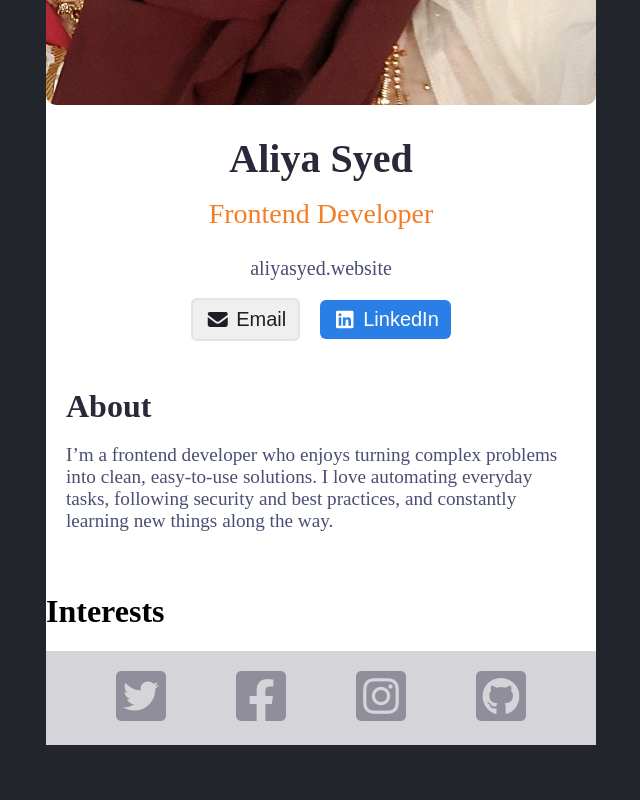
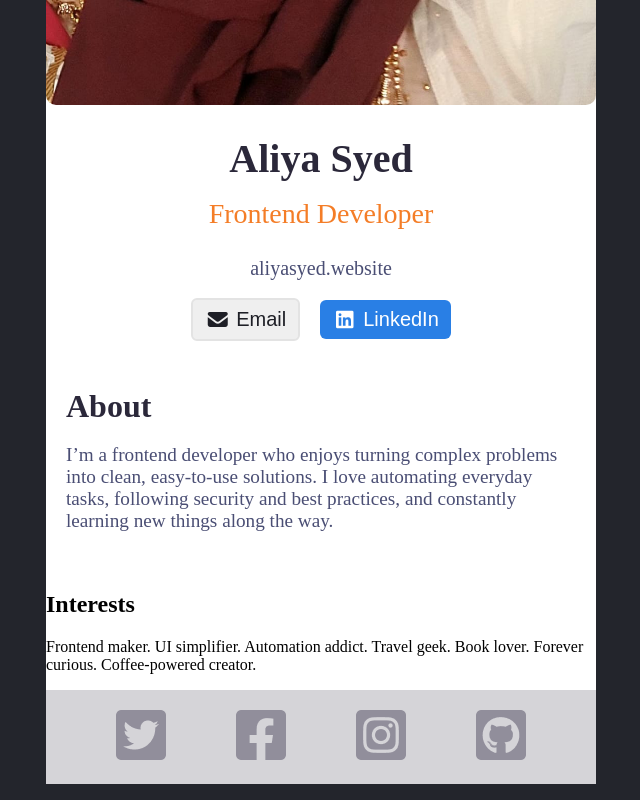
Before and after one commit to aliyasyeddd/Digital-Business-Card, a React (Vite) app: page / in a window 1280 px wide. Shown: the part 594-1394 px from the top of the page, without its empty margins (319-959 px from the left). Before the commit the page ends 1355 px from the top, so only its background shows below. Built offline with nearby package versions, Linux system fonts and the light colour scheme.

Commit message:
Update Interests component layout and content
Changed the Interests component to use a className, updated the heading to h2, and added a descriptive paragraph about interests. Improved formatting and consistency.

```diff
--- a/src/Components/Interests.jsx
+++ b/src/Components/Interests.jsx
@@ -1,11 +1,15 @@
-import React from 'react'
+import React from "react";
 
 const Interests = () => {
   return (
-    <div>
-      <h1>Interests</h1>
+    <div className="interests">
+      <h2>Interests</h2>
+      <p>
+        Frontend maker. UI simplifier. Automation addict. Travel geek. Book
+        lover. Forever curious. Coffee-powered creator.
+      </p>
     </div>
-  )
-}
+  );
+};
 
-export default Interests
+export default Interests;
```
